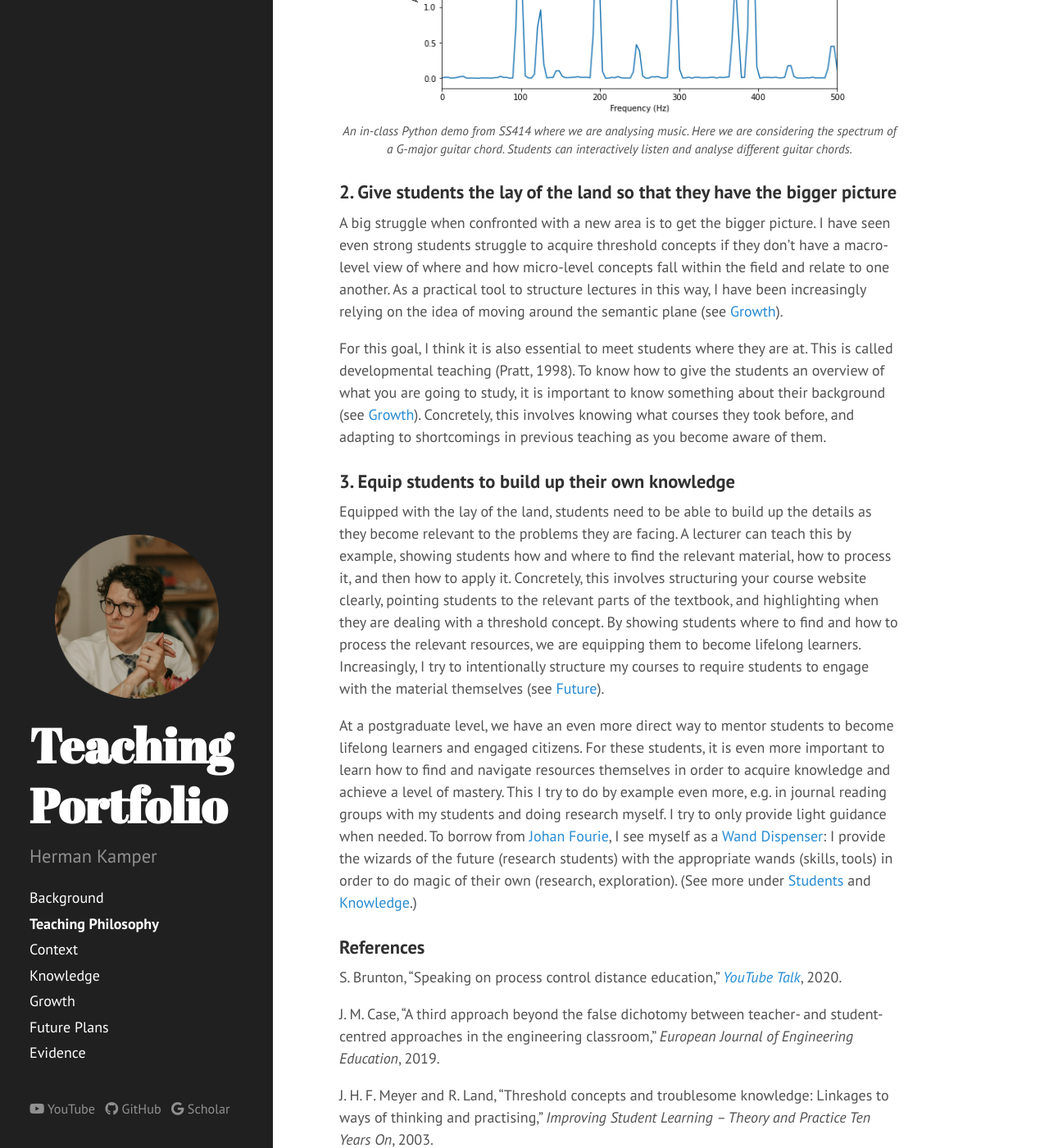
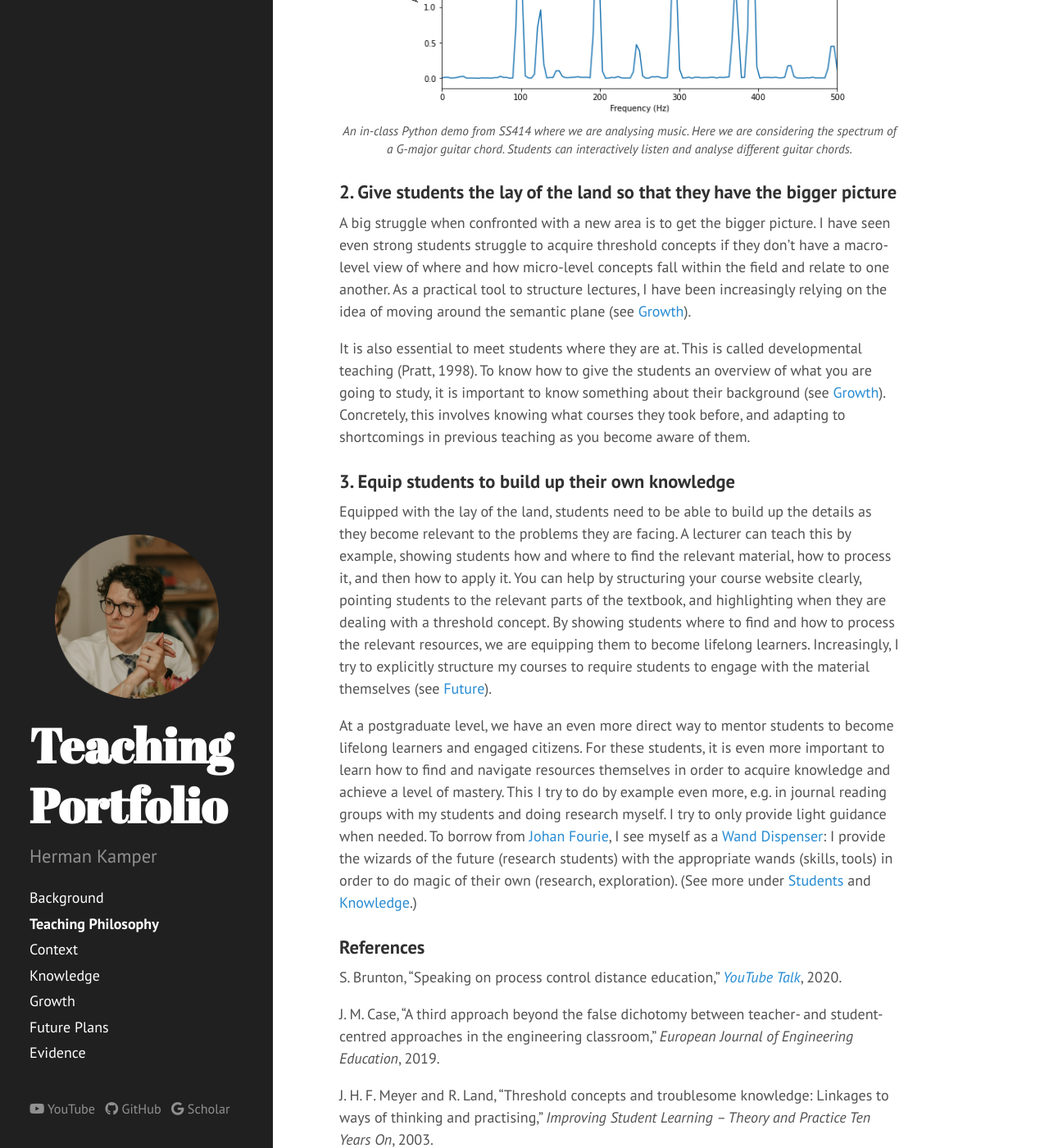
Before and after one commit to kamperh/teaching_portfolio, a Jekyll site: the page built from philosophy.md, in a window 1280 px wide and 1400 px high, scrolled down 1405 px. Shown: the whole window at 82% size. Built offline with Jekyll 4.4.1, drawn with Linux system fonts in a browser that asks for light colours; nearby versions of some CDN libraries.

Commit message:
Small changes

```diff
--- a/philosophy.md
+++ b/philosophy.md
@@ -29,14 +29,14 @@ Excitement leads to engagement; without being excited, students won't be motivat
 
 ### 2. Give students the lay of the land so that they have the bigger picture
 
-A big struggle when confronted with a new area is to get the bigger picture. I have seen even strong students struggle to acquire threshold concepts if they don't have a macro-level view of where and how micro-level concepts fall within the field and relate to one another. As a practical tool to structure lectures in this way, I have been increasingly relying on the idea of moving around the semantic plane (see [Growth]({{site.url}}/growth/)).
+A big struggle when confronted with a new area is to get the bigger picture. I have seen even strong students struggle to acquire threshold concepts if they don't have a macro-level view of where and how micro-level concepts fall within the field and relate to one another. As a practical tool to structure lectures, I have been increasingly relying on the idea of moving around the semantic plane (see [Growth]({{site.url}}/growth/)).
 
-For this goal, I think it is also essential to meet students where they are at. This is called developmental teaching (Pratt, 1998). To know how to give the students an overview of what you are going to study, it is important to know something about their background (see [Growth]({{site.url}}/growth/)). Concretely, this involves knowing what courses they took before, and adapting to shortcomings in previous teaching as you become aware of them.
+It is also essential to meet students where they are at. This is called developmental teaching (Pratt, 1998). To know how to give the students an overview of what you are going to study, it is important to know something about their background (see [Growth]({{site.url}}/growth/)). Concretely, this involves knowing what courses they took before, and adapting to shortcomings in previous teaching as you become aware of them.
 
 
 ### 3. Equip students to build up their own knowledge
 
-Equipped with the lay of the land, students need to be able to build up the details as they become relevant to the problems they are facing. A lecturer can teach this by example, showing students how and where to find the relevant material, how to process it, and then how to apply it. Concretely, this involves structuring your course website clearly, pointing students to the relevant parts of the textbook, and highlighting when they are dealing with a threshold concept. By showing students where to find and how to process the relevant resources, we are equipping them to become lifelong learners. Increasingly, I try to intentionally structure my courses to require students to engage with the material themselves (see [Future]({{site.url}}/future/)).
+Equipped with the lay of the land, students need to be able to build up the details as they become relevant to the problems they are facing. A lecturer can teach this by example, showing students how and where to find the relevant material, how to process it, and then how to apply it. You can help by structuring your course website clearly, pointing students to the relevant parts of the textbook, and highlighting when they are dealing with a threshold concept. By showing students where to find and how to process the relevant resources, we are equipping them to become lifelong learners. Increasingly, I try to explicitly structure my courses to require students to engage with the material themselves (see [Future]({{site.url}}/future/)).
 
 At a postgraduate level, we have an even more direct way to mentor students to become lifelong learners and engaged citizens. For these students, it is even more important to learn how to find and navigate resources themselves in order to acquire knowledge and achieve a level of mastery. This I try to do by example even more, e.g. in journal reading groups with my students and doing research myself. I try to only provide light guidance when needed. To borrow from [Johan Fourie](https://www.johanfourie.com/teaching/), I see myself as a [Wand Dispenser]({{site.url}}/knowledge#postgraduate-supervision-a-wand-dispenser): I provide the wizards of the future (research students) with the appropriate wands (skills, tools) in order to do magic of their own (research, exploration). (See more under [Students]({{site.url}}/context#students-at-stellenbosch) and [Knowledge]({{site.url}}/knowledge/).)
 
```
Also changed, not shown: context.md (+2 -2 lines), future.md (+1 -1 lines), growth.md (+3 -3 lines), knowledge.md (+1 -1 lines).
